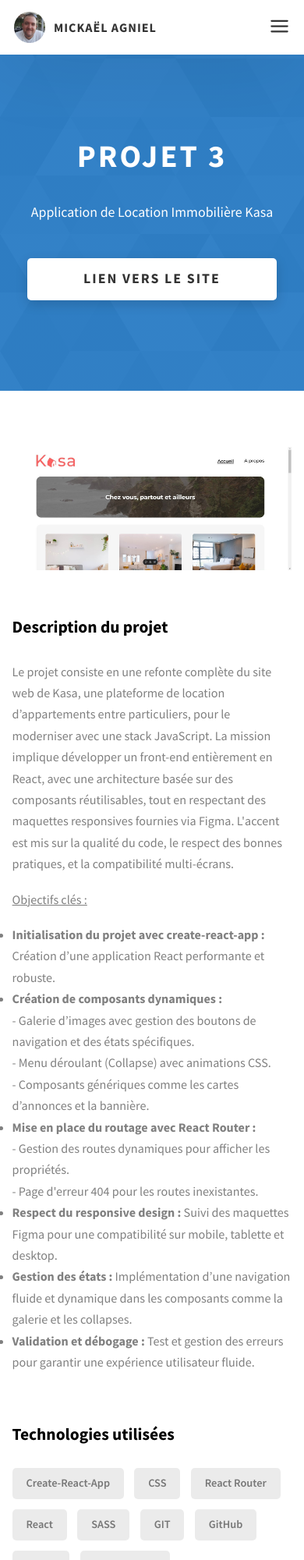
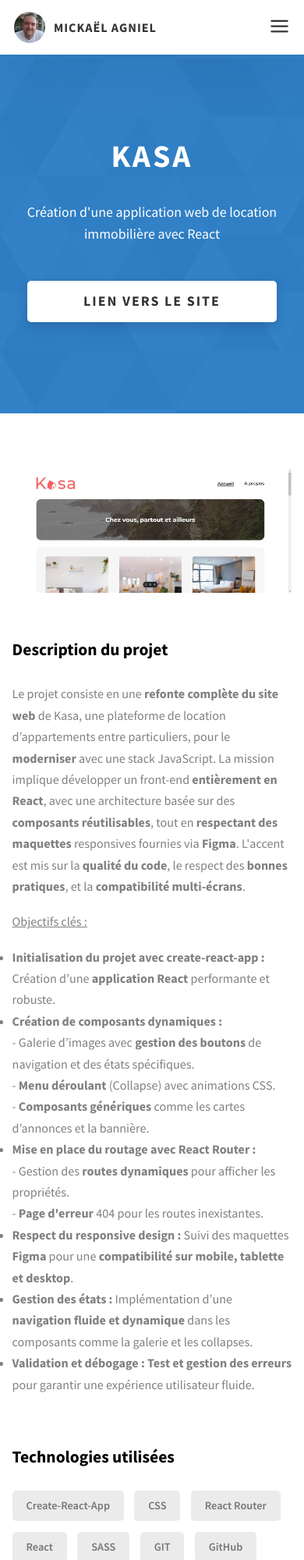
Before and after one commit to mickael13800/p8-Portfolio, a website: page project-3.html in a window 390 px wide. Shown: the top 2000 px of the page at 78% size. Drawn offline with Linux system fonts and the light colour scheme.

Commit message:
modifications + ameliorations

```diff
--- a/project-3.html
+++ b/project-3.html
@@ -4,7 +4,7 @@
     <meta charset="UTF-8" />
     <meta name="viewport" content="width=device-width, initial-scale=1.0" />
     <meta http-equiv="X-UA-Compatible" content="ie=edge" />
-    <title>Projet 3 | Site de location immobilière - Kasa</title>
+    <title>Application web | Kasa</title>
     <meta name="description" content="Projet pour refonte totale d'un site web de location immobilière" />
 
     <link rel="stylesheet" href="css/style.css" />
@@ -84,10 +84,10 @@
     </header>
     <section class="project-cs-hero">
       <div class="project-cs-hero__content">
-        <h1 class="heading-primary">Projet 3</h1>
+        <h1 class="heading-primary">KASA</h1>
         <div class="project-cs-hero__info">
           <p class="text-primary">
-            Application de Location Immobilière Kasa
+            Création d'une application web de location immobilière avec React
           </p>
         </div>
         <div class="project-cs-hero__cta">
@@ -109,52 +109,52 @@
             <div class="project-details__desc">
               <h3 class="project-details__content-title">Description du projet</h3>
               <p class="project-details__desc-para">
-                Le projet consiste en une refonte complète du site web de Kasa,
+                Le projet consiste en une <strong>refonte complète du site web</strong> de Kasa,
                 une plateforme de location d’appartements entre particuliers,
-                pour le moderniser avec une stack JavaScript. La mission implique
-                développer un front-end entièrement en React, avec une architecture
-                basée sur des composants réutilisables, tout en respectant des maquettes
-                responsives fournies via Figma. L'accent est mis sur la qualité du code,
-                le respect des bonnes pratiques, et la compatibilité multi-écrans.
+                pour le <strong>moderniser</strong> avec une stack JavaScript. La mission implique
+                développer un front-end <strong>entièrement en React</strong>, avec une architecture
+                basée sur des <strong>composants réutilisables</strong>, tout en <strong>respectant des maquettes</strong>
+                responsives fournies via <strong>Figma</strong>. L'accent est mis sur la <strong>qualité du code</strong>,
+                le respect des <strong>bonnes pratiques</strong>, et la <strong>compatibilité multi-écrans</strong>.
               </p>
               <p class="project-details__desc-para">
                 <span class="objectifs-soulignes">Objectifs clés :</span>
                 <ul class="liste-objectifs">
                   <li class="objectifs-projets">
-                    <strong>Initialisation du projet avec create-react-app :</strong> Création d’une application React
+                    <strong>Initialisation du projet avec create-react-app :</strong> Création d’une <strong>application React</strong>
                     performante et robuste.
                   </li>
                   <li class="objectifs-projets">
                     <strong>Création de composants dynamiques :</strong>
                     <li class="objectifs-bis">
-                      - Galerie d’images avec gestion des boutons de navigation et des états spécifiques.
+                      - Galerie d’images avec <strong>gestion des boutons</strong> de navigation et des états spécifiques.
                     </li>
                     <li class="objectifs-bis">
-                      - Menu déroulant (Collapse) avec animations CSS.
+                      - <strong>Menu déroulant</strong> (Collapse) avec animations CSS.
                     </li>
                     <li class="objectifs-bis"></li>
-                      - Composants génériques comme les cartes d’annonces et la bannière.
+                      - <strong>Composants génériques</strong> comme les cartes d’annonces et la bannière.
                     </li>
                   </li>
                   <li class="objectifs-projets">
                     <strong>Mise en place du routage avec React Router :</strong>
                     <li class="objectifs-bis">
-                      - Gestion des routes dynamiques pour afficher les propriétés.
+                      - Gestion des <strong>routes dynamiques</strong> pour afficher les propriétés.
                     </li>
                     <li class="objectifs-bis">
-                      - Page d'erreur 404 pour les routes inexistantes.
+                      - <strong>Page d'erreur</strong> 404 pour les routes inexistantes.
                     </li>
                   </li>
                   <li class="objectifs-projets">
-                    <strong>Respect du responsive design :</strong> Suivi des maquettes Figma pour une compatibilité
-                    sur mobile, tablette et desktop.
+                    <strong>Respect du responsive design :</strong> Suivi des maquettes <strong>Figma</strong> pour une <strong>compatibilité
+                    sur mobile, tablette et desktop</strong>.
                   </li>
                   <li class="objectifs-projets">
-                    <strong>Gestion des états :</strong> Implémentation d’une navigation fluide et dynamique dans les
+                    <strong>Gestion des états :</strong> Implémentation d’une <strong>navigation fluide et dynamique</strong> dans les
                     composants comme la galerie et les collapses.
                   </li>
                   <li class="objectifs-projets">
-                    <strong>Validation et débogage :</strong> Test et gestion des erreurs pour garantir une expérience
+                    <strong>Validation et débogage :</strong> <strong>Test et gestion des erreurs</strong> pour garantir une expérience
                     utilisateur fluide.
                   </li>
                 </ul>
```
Also changed, not shown: index.html (+3 -3 lines), project-1.html (+11 -11 lines), project-2.html (+15 -15 lines).
